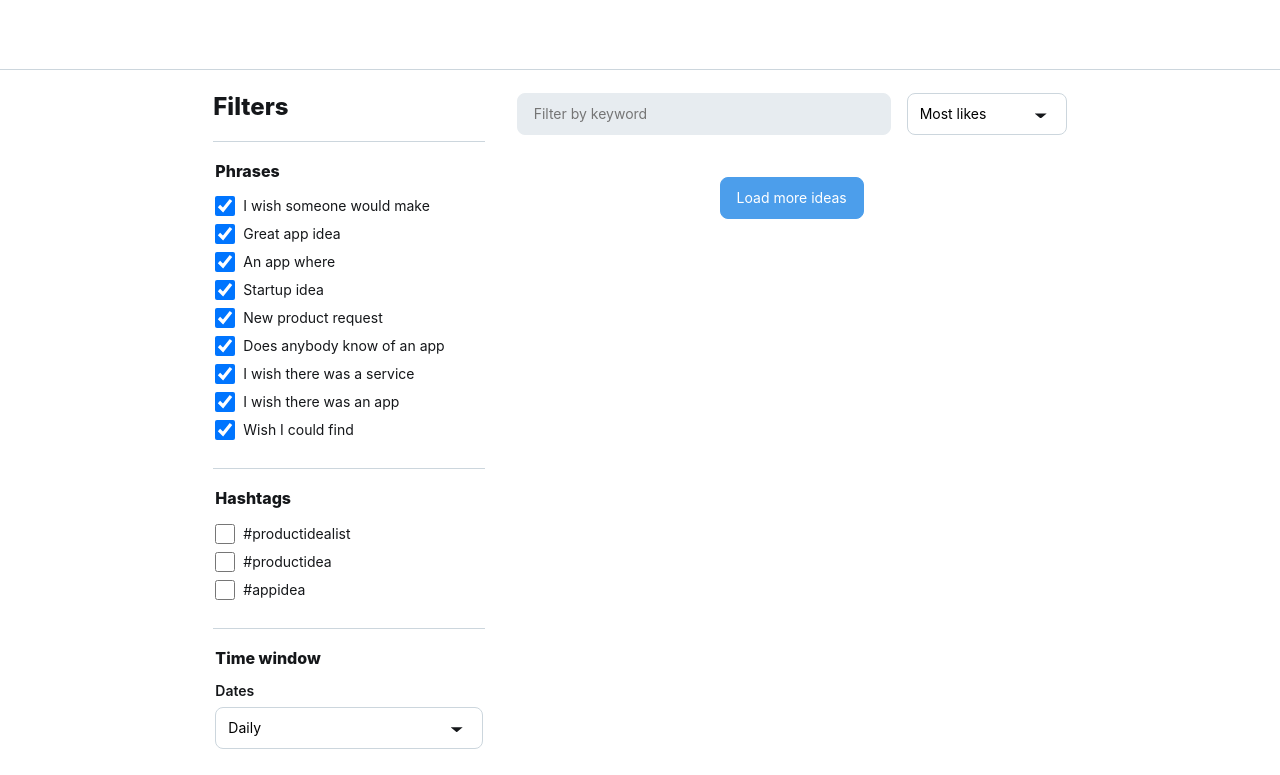
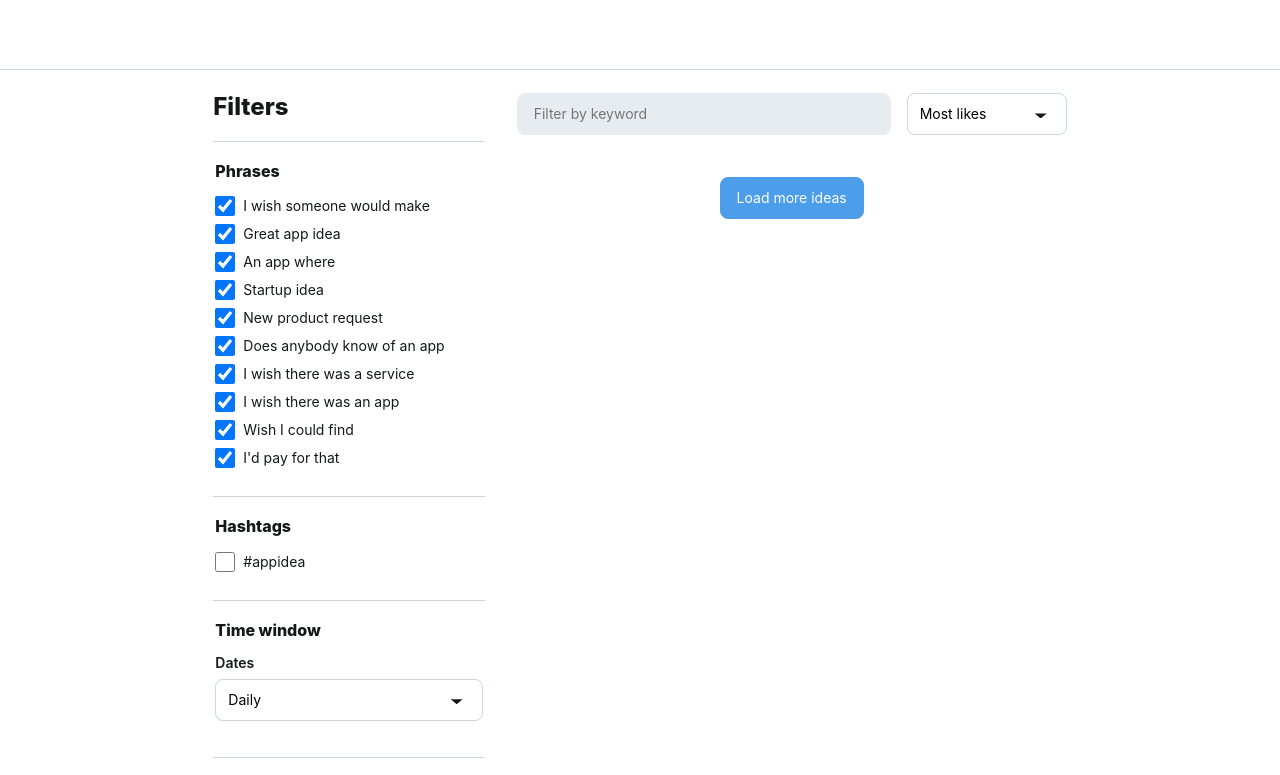
Before and after one commit to rossmoody/productidea, a website built with Parcel: page index.html in a window 1280 px wide. Shown: the part 306-1081 px from the top of the page. Built offline with nearby package versions, Linux system fonts and the light colour scheme.

Commit message:
commit message

```diff
--- a/index.html
+++ b/index.html
@@ -127,20 +127,15 @@
                 <label for="wish-i-could-find"> Wish I could find </label>
                 <span class="count"></span>
               </div>
+              <div class="checkbox-item">
+                <input type="checkbox" id="id-pay-for-that" checked />
+                <label for="id-pay-for-that">I'd pay for that</label>
+                <span class="count"></span>
+              </div>
             </fieldset>
             <hr class="filter-hr" />
             <fieldset class="fieldset">
               <legend><h4>Hashtags</h4></legend>
-              <div class="checkbox-item">
-                <input type="checkbox" id="productidealist" />
-                <label for="productidealist"> #productidealist </label>
-                <span class="count"></span>
-              </div>
-              <div class="checkbox-item">
-                <input type="checkbox" id="productidea" />
-                <label for="productidea"> #productidea </label>
-                <span class="count"></span>
-              </div>
               <div class="checkbox-item">
                 <input type="checkbox" id="appidea" />
                 <label for="appidea"> #appidea </label>
--- a/src/event-listeners.js
+++ b/src/event-listeners.js
@@ -15,8 +15,6 @@ export const phrases = {
     ipft: "id-pay-for-that"
   },
   hashtags: {
-    productidealist: "productidealist",
-    productIdea: "productidea",
     appIdea: "appidea"
   }
 }
@@ -38,6 +36,7 @@ export function eventListeners(tweets) {
           : (filterParams.filters[value] = false)
 
         const listener = document.getElementById(value)
+        console.log(listener)
         listener.addEventListener("change", event => {
           filterParams.filters[value] = event.target.checked
           renderTweets(applyFilters(filterParams, tweets))
```
Also changed, not shown: functions/tweets.js (+2 -6 lines).
